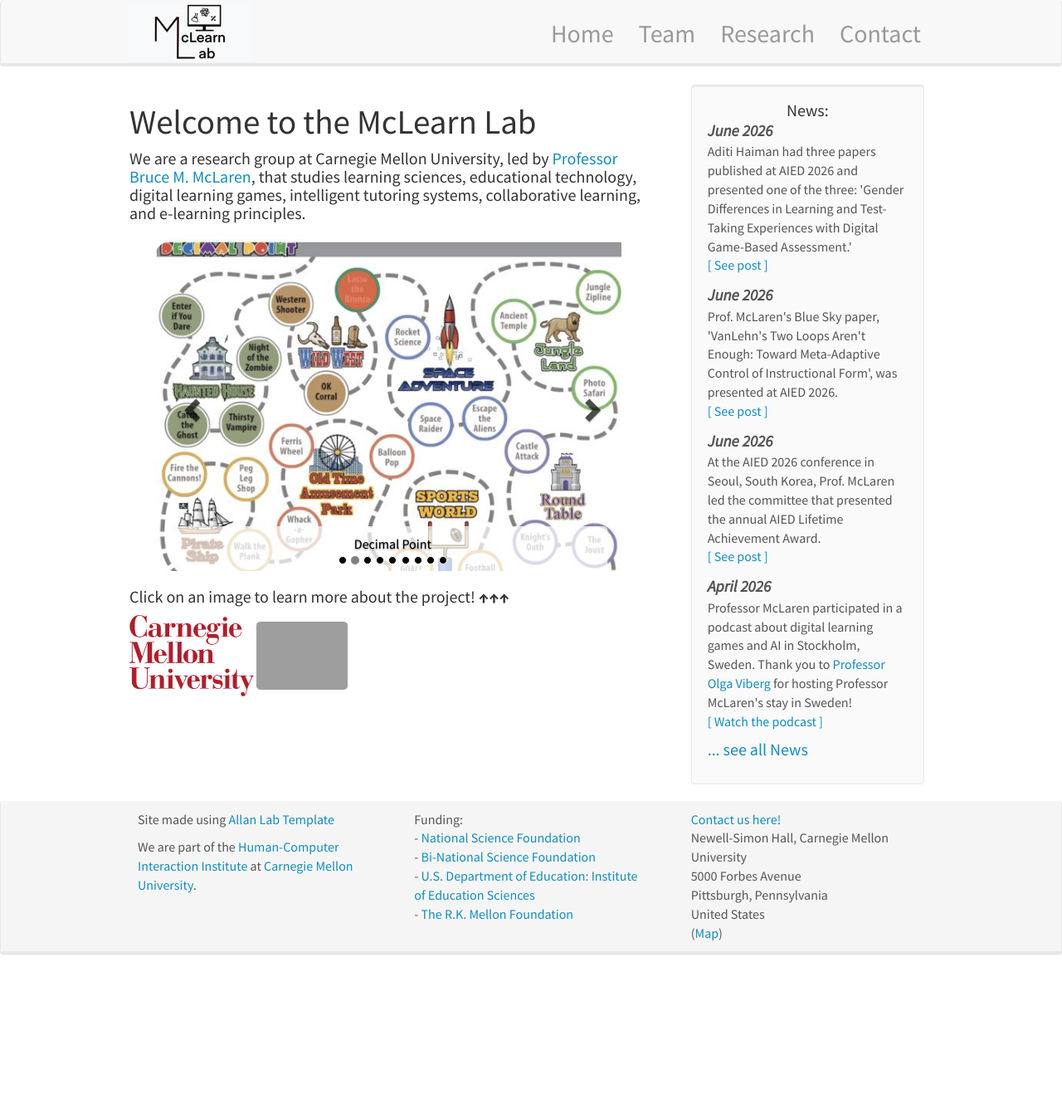
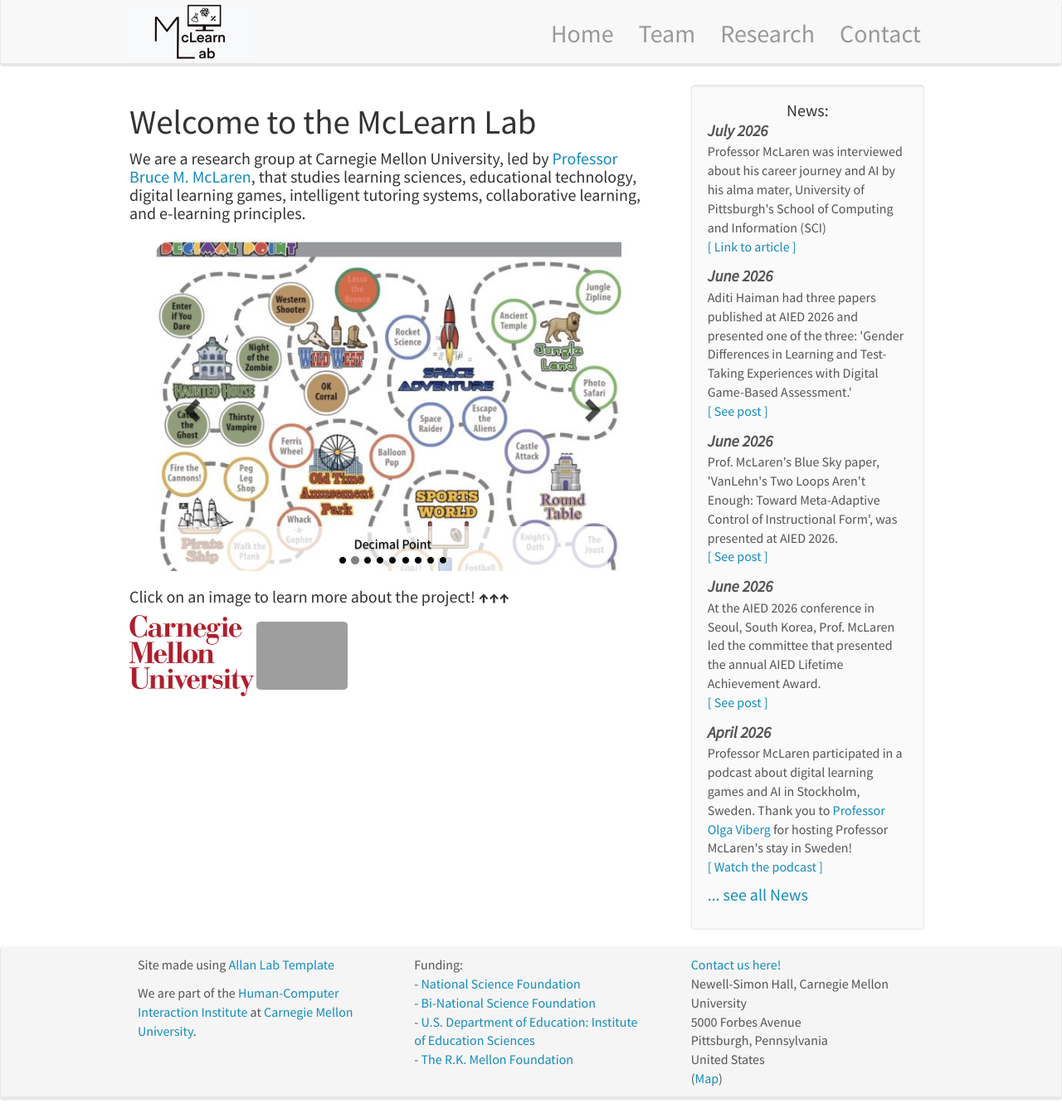
Before and after one commit to McLearn-Lab/McLearn-Lab.github.io, a Jekyll site: the page built from _pages/home.md, in a window 1280 px wide. Shown: the whole page at 83% size. Built offline with Jekyll 4.4.1, drawn with Linux system fonts in a browser that asks for light colours; nearby versions of some CDN libraries; before the commit the page ends 1172 px from its top, so only the background shows below that.

Commit message:
july 26 news

```diff
--- a/_data/news.yml
+++ b/_data/news.yml
@@ -4,6 +4,12 @@
 #   link:
 #   link_text:
 #   frontpage: 1 or 0, depending whether to display on the front page of website (vs just in the all news section)
+
+- date: July 2026
+  headline: "Professor McLaren was interviewed about his career journey and AI by his alma mater, University of Pittsburgh's School of Computing and Information (SCI)"
+  frontpage: 1
+  link: "https://www.sci.pitt.edu/news/built-pittsburgh-forty-year-journey-through-ai-isp-alum"
+  link_text: "[ Link to article ]"
 
 - date: June 2026
   headline: "Aditi Haiman had three papers published at AIED 2026 and presented one of the three: 'Gender Differences in Learning and Test-Taking Experiences with Digital Game-Based Assessment.'"
```
